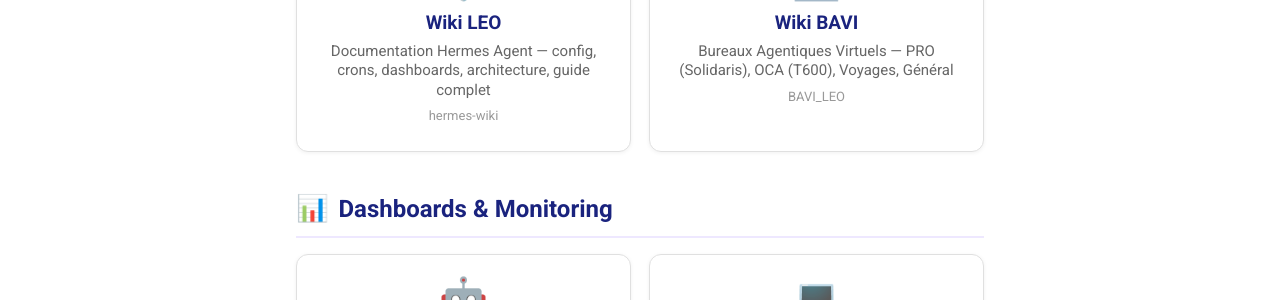
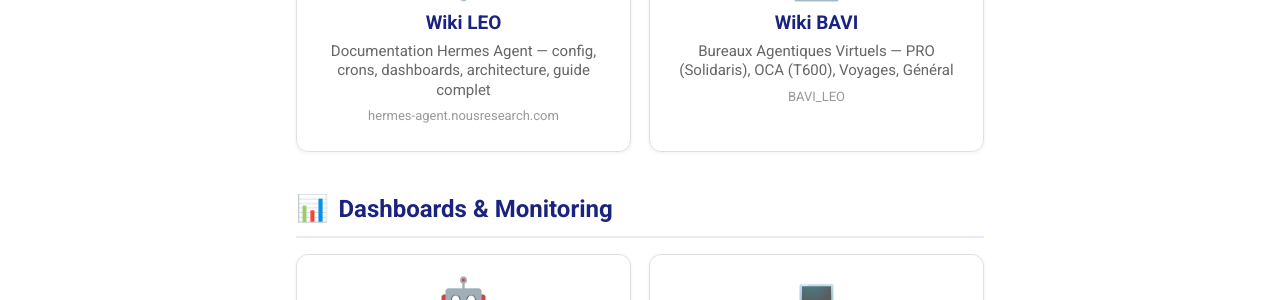
Before and after one commit to christophedanhier-hash/hermes-wiki, an MkDocs documentation site: the page built from docs/index.md, in a window 1280 px wide and 900 px high, scrolled down 599 px. Shown: the part 152-452 px from the top of the window. Built offline with MkDocs 1.6.1 and Material for MkDocs 9.7.7, drawn with Linux system fonts in a browser that asks for light colours; comment, search, counter and statistics services are not loaded.

Commit message:
fix: Wiki LEO pointe vers hermes-agent.nousresearch.com

```diff
--- a/docs/index.md
+++ b/docs/index.md
@@ -119,11 +119,11 @@
 
 <div class="portail-grid">
 
-<a href="https://christophedanhier-hash.github.io/hermes-wiki/" class="portail-card" target="_blank" rel="noreferrer noopener">
+<a href="https://hermes-agent.nousresearch.com" class="portail-card" target="_blank" rel="noreferrer noopener">
     <div class="icon">🛡️</div>
     <div class="title">Wiki LEO</div>
     <div class="desc">Documentation Hermes Agent — config, crons, dashboards, architecture, guide complet</div>
-    <div class="url">hermes-wiki</div>
+    <div class="url">hermes-agent.nousresearch.com</div>
 </a>
 
 <a href="https://christophedanhier-hash.github.io/BAVI_LEO/" class="portail-card" target="_blank" rel="noreferrer noopener">
```
